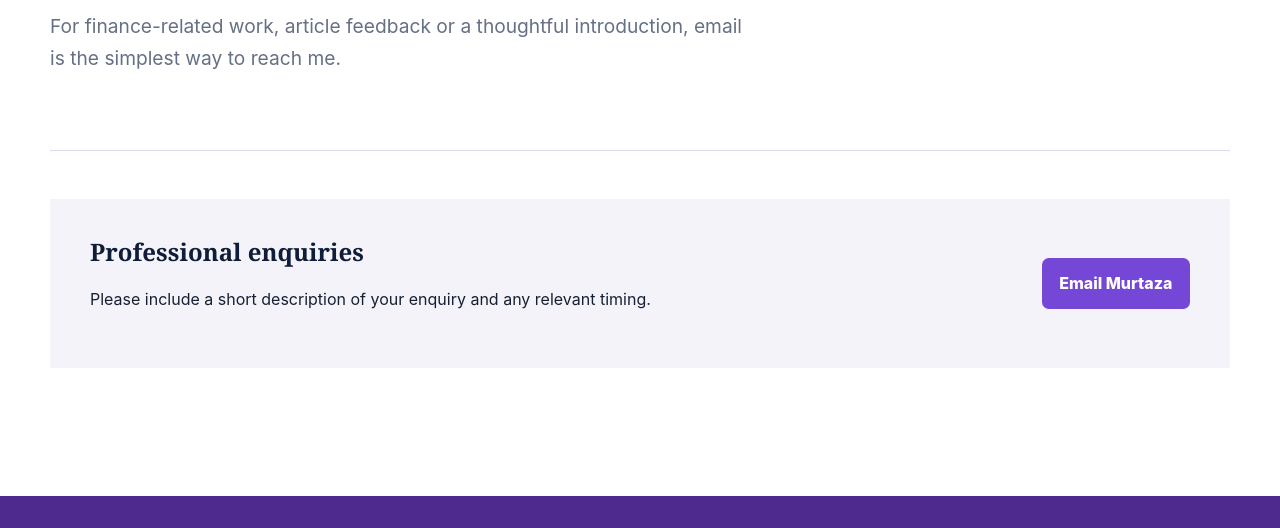
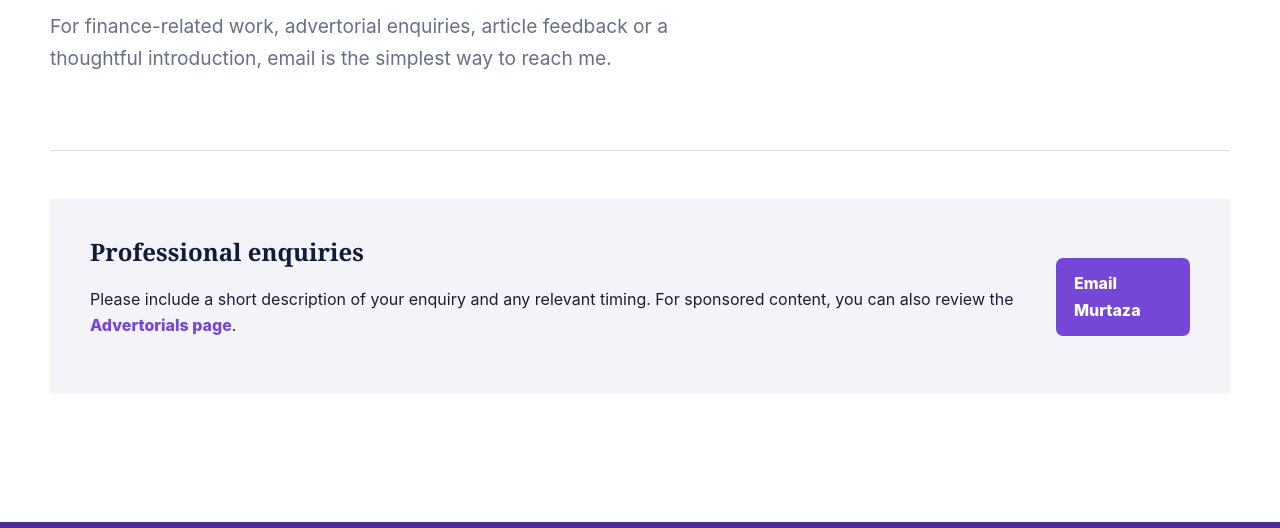
Before and after one commit to saeedtaz2003-commits/murtaza-saeed-website, an Astro site: page /contact in a window 1280 px wide. Shown: the part 272-800 px from the top of the page. Built offline with nearby package versions, Linux system fonts and the light colour scheme; Astro itself is replaced by a stand-in of ours; a web font is replaced by a local one.

Commit message:
Mention advertorial enquiries on Contact page

```diff
--- a/src/pages/contact.astro
+++ b/src/pages/contact.astro
@@ -1,7 +1,7 @@
 ---
 import Base from '../layouts/Base.astro';
 ---
-<Base title="Contact | Murtaza Saeed" description="Contact Murtaza Saeed about finance assignments, article feedback and professional enquiries.">
-  <section class="page-head wrap"><p class="eyebrow">Contact</p><h1>Let’s start with the purpose.</h1><p>For finance-related work, article feedback or a thoughtful introduction, email is the simplest way to reach me.</p></section>
-  <section class="contact-box wrap"><div><h2>Professional enquiries</h2><p>Please include a short description of your enquiry and any relevant timing.</p></div><a class="button" href="mailto:saeedtaz2003@gmail.com">Email Murtaza</a></section>
+<Base title="Contact | Murtaza Saeed" description="Contact Murtaza Saeed about finance assignments, advertorials, article feedback and professional enquiries.">
+  <section class="page-head wrap"><p class="eyebrow">Contact</p><h1>Let’s start with the purpose.</h1><p>For finance-related work, advertorial enquiries, article feedback or a thoughtful introduction, email is the simplest way to reach me.</p></section>
+  <section class="contact-box wrap"><div><h2>Professional enquiries</h2><p>Please include a short description of your enquiry and any relevant timing. For sponsored content, you can also review the <a class="read" href="/advertorials">Advertorials page</a>.</p></div><a class="button" href="mailto:saeedtaz2003@gmail.com">Email Murtaza</a></section>
 </Base>
```
